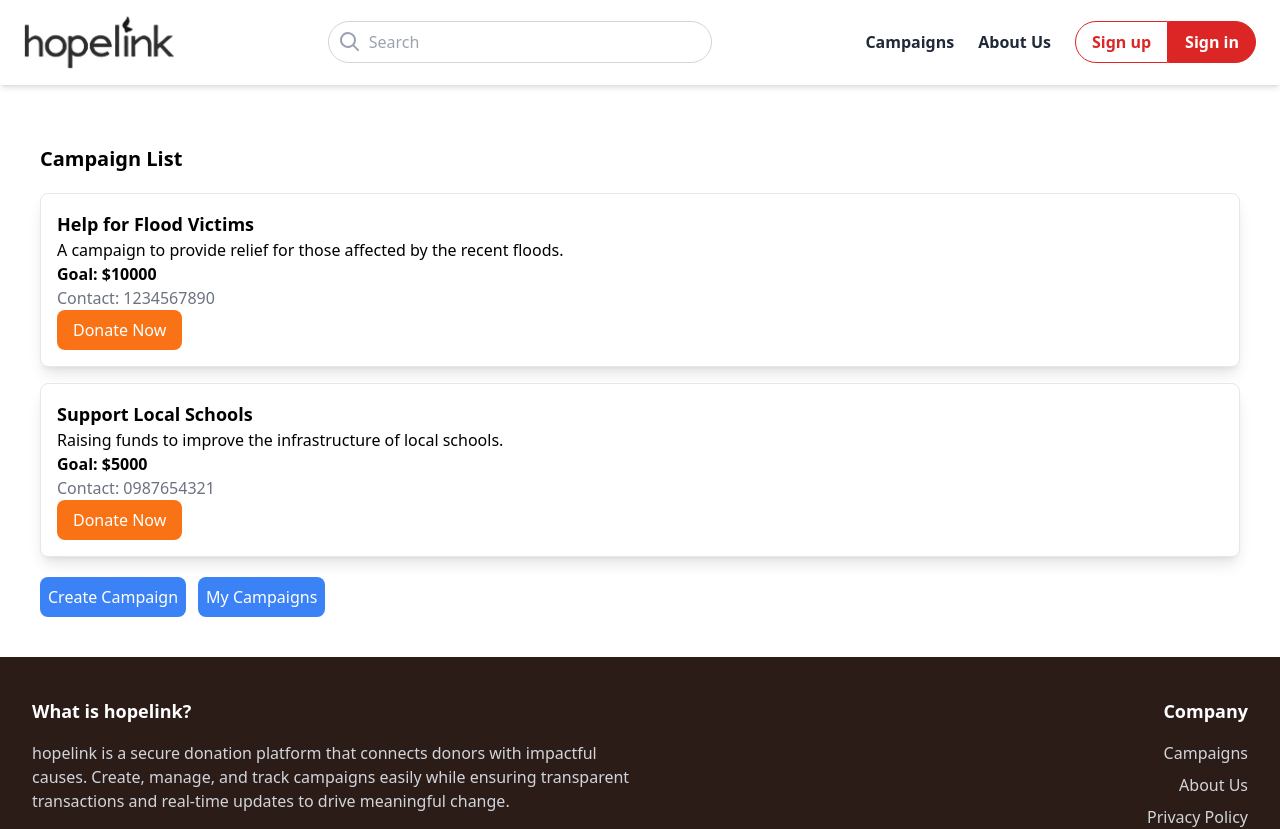
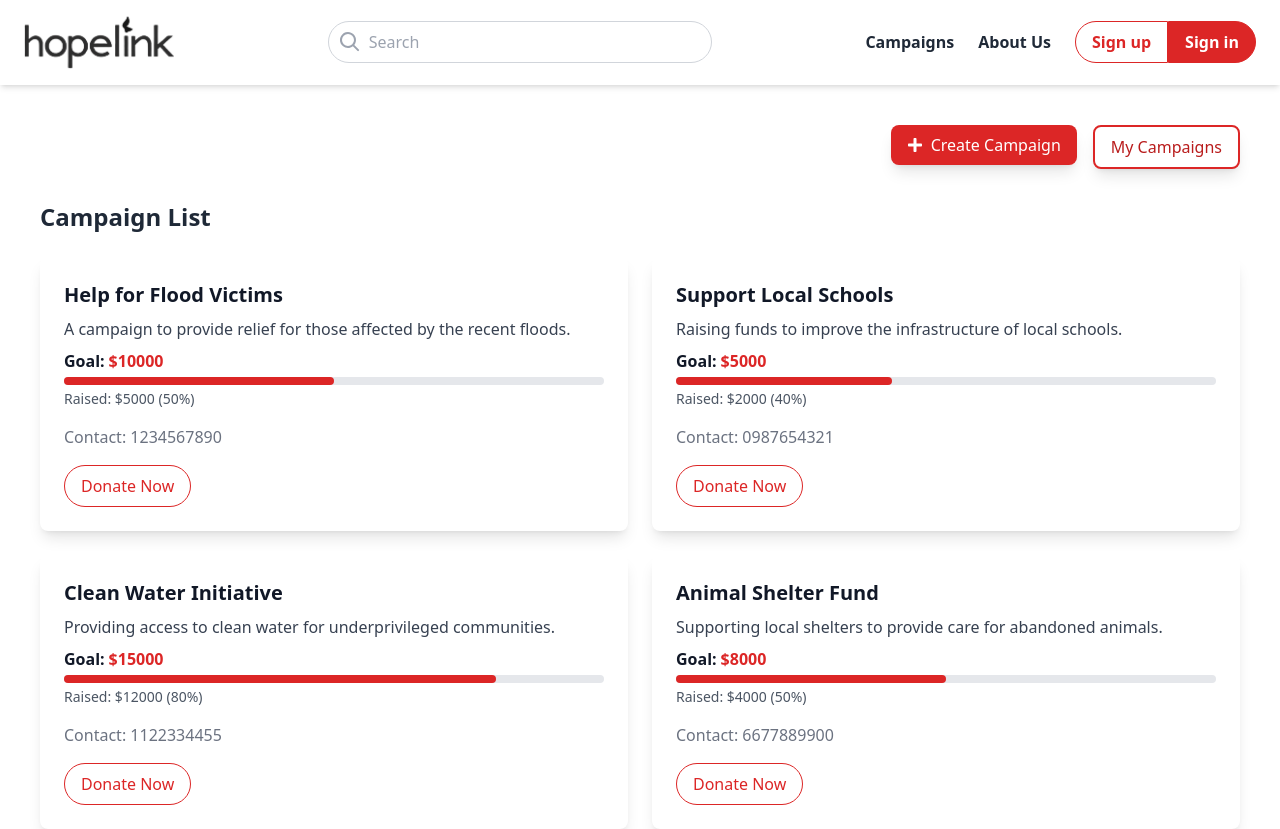
Before and after one commit to chithraka-kal/bettercore-fundraiser-web, a React (Create React App) app in the folder client/: page /campaigns in a window 1280 px wide. Shown: the top 829 px of the page. Built offline with nearby package versions, Linux system fonts and the light colour scheme; no server answers.

Commit message:
Update Campaigns.js

```diff
--- a/client/src/Pages/Campaigns.js
+++ b/client/src/Pages/Campaigns.js
@@ -1,6 +1,6 @@
-import React from "react";
+import React, { useState } from "react";
+import { FaPlus } from "react-icons/fa";
 import { Link } from "react-router-dom";
-import { useState } from "react";
 
 function Campaigns({ campaign }) {
   const [campaigns, setCampaigns] = useState([
@@ -9,6 +9,7 @@ function Campaigns({ campaign }) {
       description:
         "A campaign to provide relief for those affected by the recent floods.",
       goal: 10000,
+      raised: 5000, // Add a 'raised' amount for progress visualization
       phoneNumber: "1234567890",
     },
     {
@@ -16,47 +17,87 @@ function Campaigns({ campaign }) {
       description:
         "Raising funds to improve the infrastructure of local schools.",
       goal: 5000,
+      raised: 2000,
       phoneNumber: "0987654321",
     },
+    {
+      name: "Clean Water Initiative",
+      description:
+        "Providing access to clean water for underprivileged communities.",
+      goal: 15000,
+      raised: 12000,
+      phoneNumber: "1122334455",
+    },
+    {
+      name: "Animal Shelter Fund",
+      description:
+        "Supporting local shelters to provide care for abandoned animals.",
+      goal: 8000,
+      raised: 4000,
+      phoneNumber: "6677889900",
+    },
   ]);
+
   return (
     <div className="m-10">
-      <h2 className="my-5 text-xl font-semibold">Campaign List</h2>
-      <ul className="space-y-4">
-        {campaigns && campaigns.length > 0 ? (
-          campaigns.map((campaign, index) => (
-            <li
-              key={index}
-              className="p-4 bg-white border rounded-lg shadow-lg"
-            >
-              <h3 className="text-lg font-bold">{campaign.name}</h3>
-              <p>{campaign.description}</p>
-              <p className="font-semibold">Goal: ${campaign.goal}</p>
-              <p className="text-gray-500">Contact: {campaign.phoneNumber}</p>
-              <button
-                type="submit"
-                className="px-4 py-2 text-white bg-orange-500 rounded-lg hover:bg-orange-700"
-              >
-                Donate Now
-              </button>
-            </li>
-          ))
-        ) : (
-          <p>No campaigns available</p>
-        )}
-      </ul>
-
-      <div className="flex gap-3">
-      <Link to="/campaigns/create">
-          <button className="p-2 mt-5 text-white bg-blue-500 rounded-lg">
+      <div className="flex justify-end gap-4 mb-8">
+        <Link to="/campaigns/create">
+          <button className="flex items-center px-4 py-2 text-white transition-all duration-300 bg-red-600 rounded-lg shadow-lg hover:bg-red-700">
+            <FaPlus className="mr-2" />
             Create Campaign
           </button>
         </Link>
         <Link to="/campaigns/mycampaigns">
-          <button className="p-2 mt-5 text-white bg-blue-500 rounded-lg">
+          <button className="px-4 py-2 text-red-700 transition-all duration-300 bg-white border-2 border-red-600 rounded-lg shadow-lg hover:bg-red-600 hover:text-white">
             My Campaigns
           </button>
         </Link>
+      </div>
+
+      <h2 className="mb-6 text-2xl font-bold text-gray-800">Campaign List</h2>
+      <div className="grid grid-cols-1 gap-6 md:grid-cols-2">
+        {campaigns && campaigns.length > 0 ? (
+          campaigns.map((campaign, index) => (
+            <div
+              key={index}
+              className="p-6 transition-shadow duration-300 bg-white rounded-lg shadow-lg hover:shadow-xl"
+            >
+              <h3 className="mb-2 text-xl font-semibold text-gray-900">
+                {campaign.name}
+              </h3>
+              <p className="mb-2 text-gray-700">{campaign.description}</p>
+              <div className="mb-4">
+                <p className="mb-1 font-semibold text-gray-900">
+                  Goal:
+                  <span className="ml-1 text-red-600">${campaign.goal}</span>
+                </p>
+                <div className="w-full h-2 bg-gray-200 rounded-full">
+                  <div
+                    className="h-2 bg-red-600 rounded-full"
+                    style={{
+                      width: `${(campaign.raised / campaign.goal) * 100}%`,
+                    }}
+                  />
+                </div>
+                <p className="mt-1 text-sm text-gray-600">
+                  Raised: ${campaign.raised} (
+                  {((campaign.raised / campaign.goal) * 100).toFixed(0)}%)
+                </p>
+              </div>
+              <p className="mb-4 text-gray-500">
+                Contact: {campaign.phoneNumber}
+              </p>
+              <button
+                type="submit"
+                className="px-4 py-2 text-red-600 transition-all duration-300 bg-white border border-red-600 rounded-full hover:bg-red-700 hover:text-white"
+              >
+                Donate Now
+              </button>
+            </div>
+          ))
+        ) : (
+          <p className="text-gray-500">No campaigns available</p>
+        )}
       </div>
     </div>
   );
```
